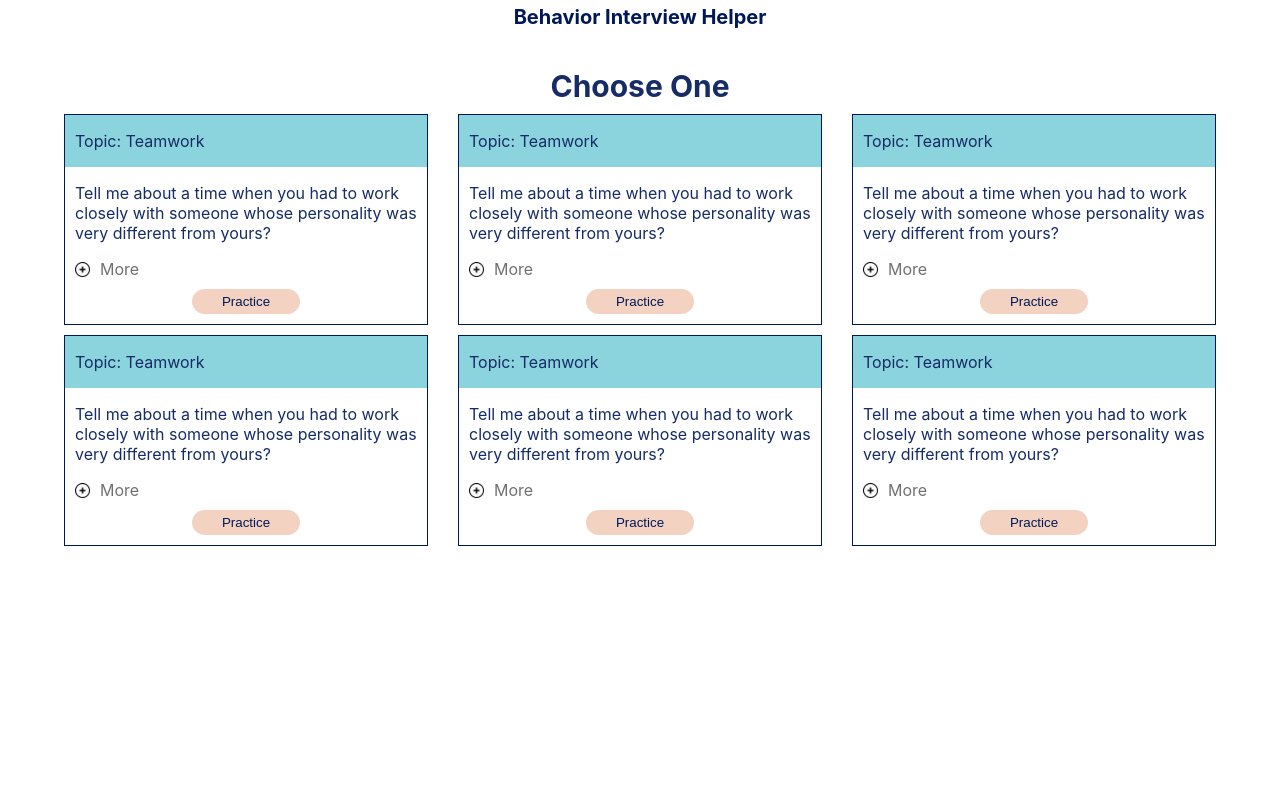
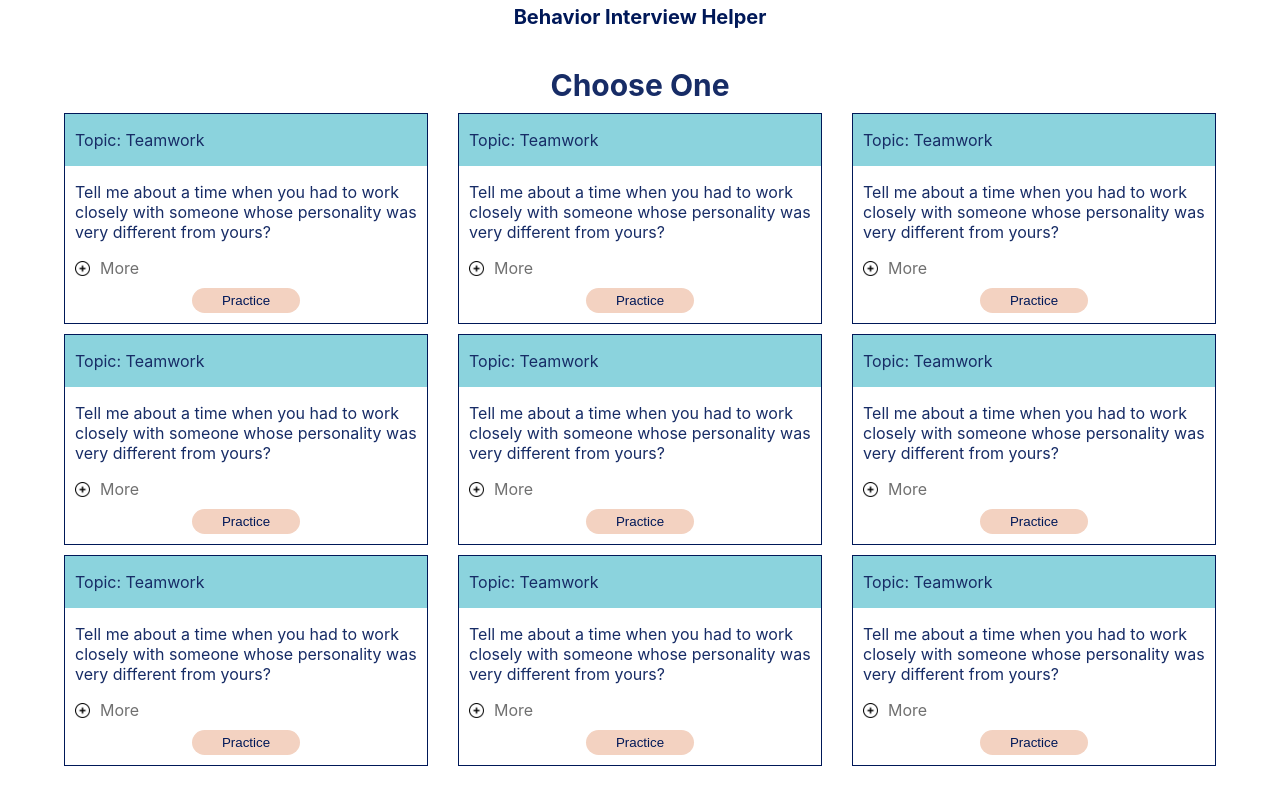
Before and after one commit to jcsmileyjr/behavior-interview-helper, a React (Create React App) app in the folder interview-helper/: page / in a window 1280 px wide. Built offline with nearby package versions, Linux system fonts and the light colour scheme.

Commit message:
Feature: Admin page data for Question card component

```diff
--- a/interview-helper/src/component/questionCard/QuestionCard.js
+++ b/interview-helper/src/component/questionCard/QuestionCard.js
@@ -1,7 +1,7 @@
 import './questionCard.css';
 import PlusSign from "../../images/plus-sign.png";
 
-const QuestionCard = () => {
+const QuestionCard = ({topic, content}) => {
     return(
         <article className="card">
             <div className="card__title--container card__content--margin">
--- /dev/null
+++ b/interview-helper/src/development-data/questions.json
@@ -0,0 +1,57 @@
+[
+    {
+        "question":"Tell me about a time when you had to work closely with someone whose personality was very different from yours?",
+        "intent":"Lorem ipsum dolor sit amet, consectetur adipiscing elit, sed do eiusmod tempor incididunt ut labore et dolore magna aliqua.",
+        "topic":"Teamwork",
+        "id":1
+    },
+    {
+        "question":"Tell me about a time when you had to work closely with someone whose personality was very different from yours?",
+        "intent":"Lorem ipsum dolor sit amet, consectetur adipiscing elit, sed do eiusmod tempor incididunt ut labore et dolore magna aliqua.",
+        "topic":"Teamwork",
+        "id":2
+    },
+    {
+        "question":"Tell me about a time when you had to work closely with someone whose personality was very different from yours?",
+        "intent":"Lorem ipsum dolor sit amet, consectetur adipiscing elit, sed do eiusmod tempor incididunt ut labore et dolore magna aliqua.",
+        "topic":"Teamwork",
+        "id":3
+    },
+    {
+        "question":"Tell me about a time you set a goal for yourself. How did you go about ensuring that you would meet your objective?",
+        "intent":"Lorem ipsum dolor sit amet, consectetur adipiscing elit, sed do eiusmod tempor incididunt ut labore et dolore magna aliqua.",
+        "topic":"Time Managment",
+        "id":4
+    },
+    {
+        "question":"Tell me about a time you set a goal for yourself. How did you go about ensuring that you would meet your objective?",
+        "intent":"Lorem ipsum dolor sit amet, consectetur adipiscing elit, sed do eiusmod tempor incididunt ut labore et dolore magna aliqua.",
+        "topic":"Time Managment",
+        "id":5
+    },
+    {
+        "question":"Tell me about a time you set a goal for yourself. How did you go about ensuring that you would meet your objective?",
+        "intent":"Lorem ipsum dolor sit amet, consectetur adipiscing elit, sed do eiusmod tempor incididunt ut labore et dolore magna aliqua.",
+        "topic":"Time Managment",
+        "id":6
+    },
+    {
+        "question":"Describe a time when you saw a problem and took the initiative to correct it?",
+        "intent":"Lorem ipsum dolor sit amet, consectetur adipiscing elit, sed do eiusmod tempor incididunt ut labore et dolore magna aliqua.",
+        "topic":"Motivation and Values",
+        "id":7
+    },
+    {
+        "question":"Describe a time when you saw a problem and took the initiative to correct it?",
+        "intent":"Lorem ipsum dolor sit amet, consectetur adipiscing elit, sed do eiusmod tempor incididunt ut labore et dolore magna aliqua.",
+        "topic":"Motivation and Values",
+        "id":8
+    },
+    {
+        "question":"Describe a time when you saw a problem and took the initiative to correct it?",
+        "intent":"Lorem ipsum dolor sit amet, consectetur adipiscing elit, sed do eiusmod tempor incididunt ut labore et dolore magna aliqua.",
+        "topic":"Motivation and Values",
+        "id":9
+    }
+
+]
--- a/interview-helper/src/pages/adminPage/AdminPage.js
+++ b/interview-helper/src/pages/adminPage/AdminPage.js
@@ -1,36 +1,27 @@
-import './adminPage.css';
-import QuestionCard from '../../component/questionCard/QuestionCard';
+import React, { useState, useEffect } from "react";
+import fakeData from "../../development-data/questions.json";
+import "./adminPage.css";
+import QuestionCard from "../../component/questionCard/QuestionCard";
 
-/**
- * Setup HTML & Content architecture - DONE
- * Setup section design responsiveness - DONE
- *  - Mobile - DONE
- *  - Desktop - DONE
- * Setup styling for page elements
- *  - Get one card looking correct
- *  - Break off into a component
- * Setup design responsiveness for cards
- *  - dummy data for 9 cards
- *
- * @returns
- */
 const AdmingPage = () => {
-    return(
+  const [questions, setQuestions] = useState(fakeData);
+
+  return (
     <div className="adminPage--container">
-            <header className="header__title--style"> Behavior Interview Helper</header>
+      <header className="header__title--style">
+        {" "}
+        Behavior Interview Helper
+      </header>
       <main className="adminPage__content--container">
         <p className="adminPage__pageTitle--style">Choose One</p>
         <div className="adminPage__card--container">
-                    <QuestionCard />
-                    <QuestionCard />
-                    <QuestionCard />
-                    <QuestionCard />
-                    <QuestionCard />
-                    <QuestionCard />
+          {questions.map((question) => (
+            <QuestionCard key={question.id} />
+          ))}
         </div>
       </main>
     </div>
-    )
-}
+  );
+};
 
 export default AdmingPage;
--- a/interview-helper/src/pages/adminPage/adminPage.css
+++ b/interview-helper/src/pages/adminPage/adminPage.css
@@ -14,6 +14,7 @@
 
 .adminPage__content--container {
     margin: 0 5vw;
+    padding-bottom: 10px;
 }
 
 .adminPage__card--container {
```
Lines whose indentation alone changed are shown as unchanged.
